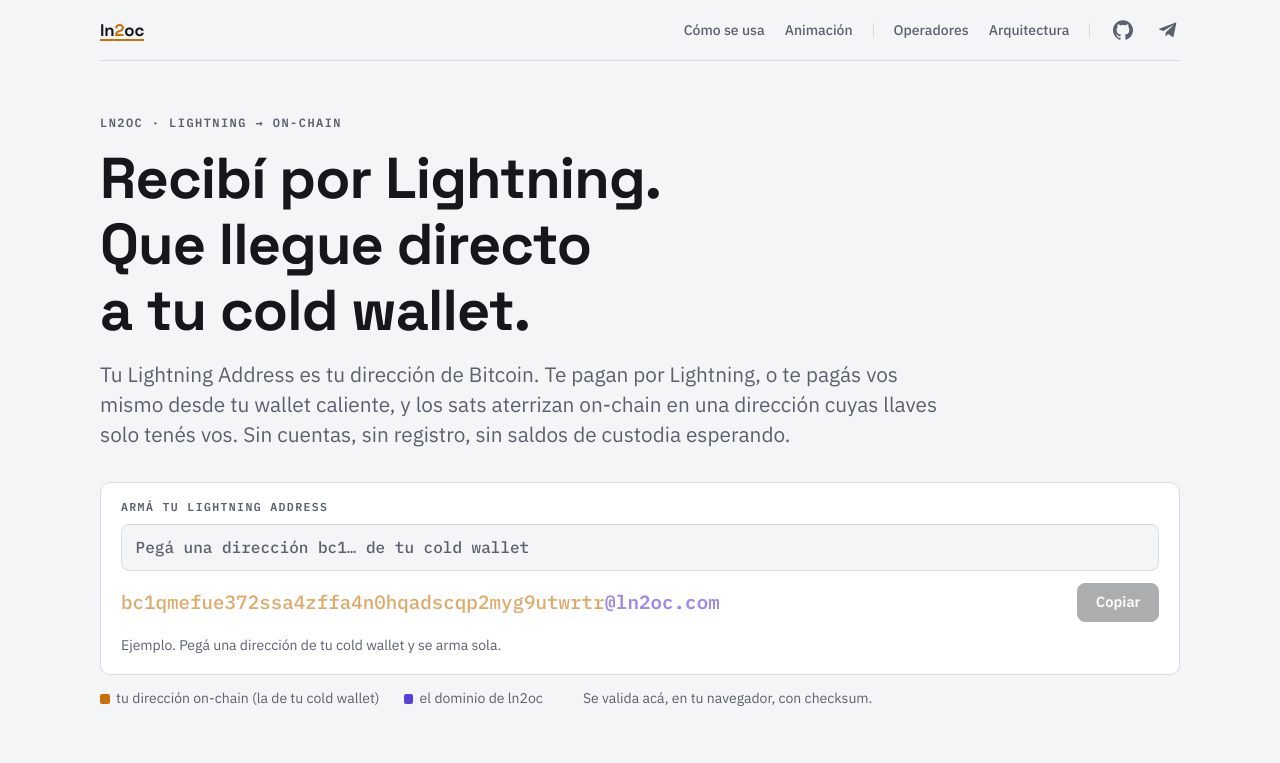
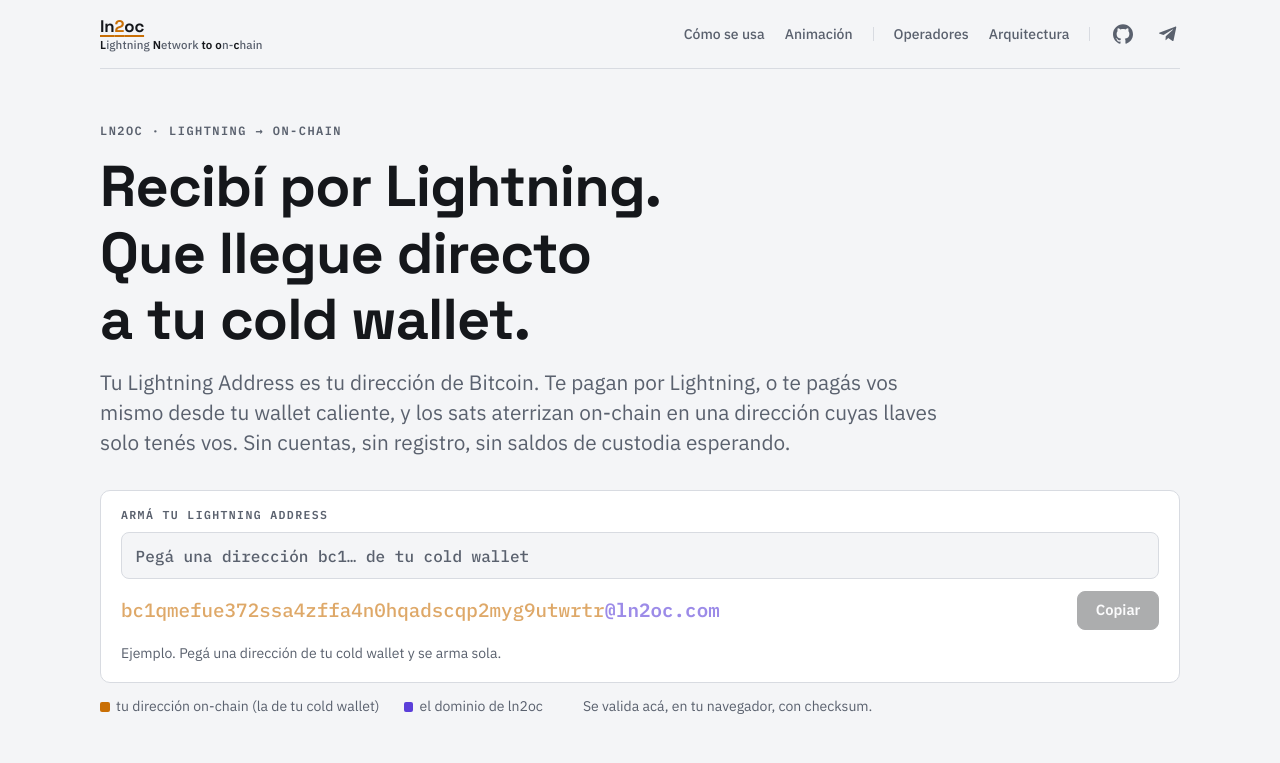
Before and after one commit to Luquitasjeffrey/ln2oc, a React app in the folder web/: page / in a window 1280 px wide. Shown: the top 763 px of the page. Built offline with nearby package versions, Linux system fonts and the light colour scheme; no server answers.

Commit message:
feat(web): spell out ln2oc (Lightning Network to on-chain) under the logo
Co-Authored-By: Claude Opus 5.5 <noreply@anthropic.com>

```diff
--- a/web/src/components/Layout.tsx
+++ b/web/src/components/Layout.tsx
@@ -27,8 +27,14 @@ function NavLink({ page, current, href, label }: { page: PageKey; current: PageK
 export function Nav({ current }: { current: PageKey }) {
   return (
     <nav className="topnav" aria-label="Secciones">
-      <a className="brand" href="/" aria-current={current === "index" ? "page" : undefined}>
-        ln<b>2</b>oc
+      <a className="brand" href="/" aria-current={current === "index" ? "page" : undefined}
+         title="ln2oc: Lightning Network to on-chain">
+        <span className="brand-logo">
+          ln<b>2</b>oc
+        </span>
+        <span className="brand-sub">
+          <b>L</b>ightning <b>N</b>etwork <b>to</b> <b>o</b>n-<b>c</b>hain
+        </span>
       </a>
       {USER_LINKS.map(([p, href, label]) => (
         <NavLink key={p} page={p} current={current} href={href} label={label} />
--- a/web/src/styles/base.css
+++ b/web/src/styles/base.css
@@ -183,6 +183,11 @@ figcaption { color: var(--muted); font-size: var(--step--1); margin-top: 0.6rem;
 
 /* ---- additions for the website (not in the artifact) ---- */
 .topnav .nav-sep { width: 1px; height: 1em; background: var(--line); }
+.topnav .brand { display: inline-flex; flex-direction: column; gap: 0.3rem; }
+.topnav a.brand[aria-current="page"] { text-decoration: none; }
+.topnav a.brand[aria-current="page"] .brand-logo { text-decoration: underline; text-decoration-color: var(--btc); text-decoration-thickness: 2px; }
+.topnav .brand-sub { font: 500 0.72rem/1 var(--body); color: var(--muted); letter-spacing: 0.01em; }
+.topnav .brand-sub b { color: var(--ink); font-weight: 700; }
 .topnav .nav-icon { display: inline-flex; padding: 0.15rem; }
 .topnav .nav-icon svg { width: 1.25rem; height: 1.25rem; fill: currentColor; }
 .site-footer { margin-top: 4rem; padding-top: 1.25rem; border-top: 1px solid var(--line); color: var(--muted); font-size: var(--step--1); display: flex; flex-wrap: wrap; gap: 0.5rem 1.5rem; }
```
